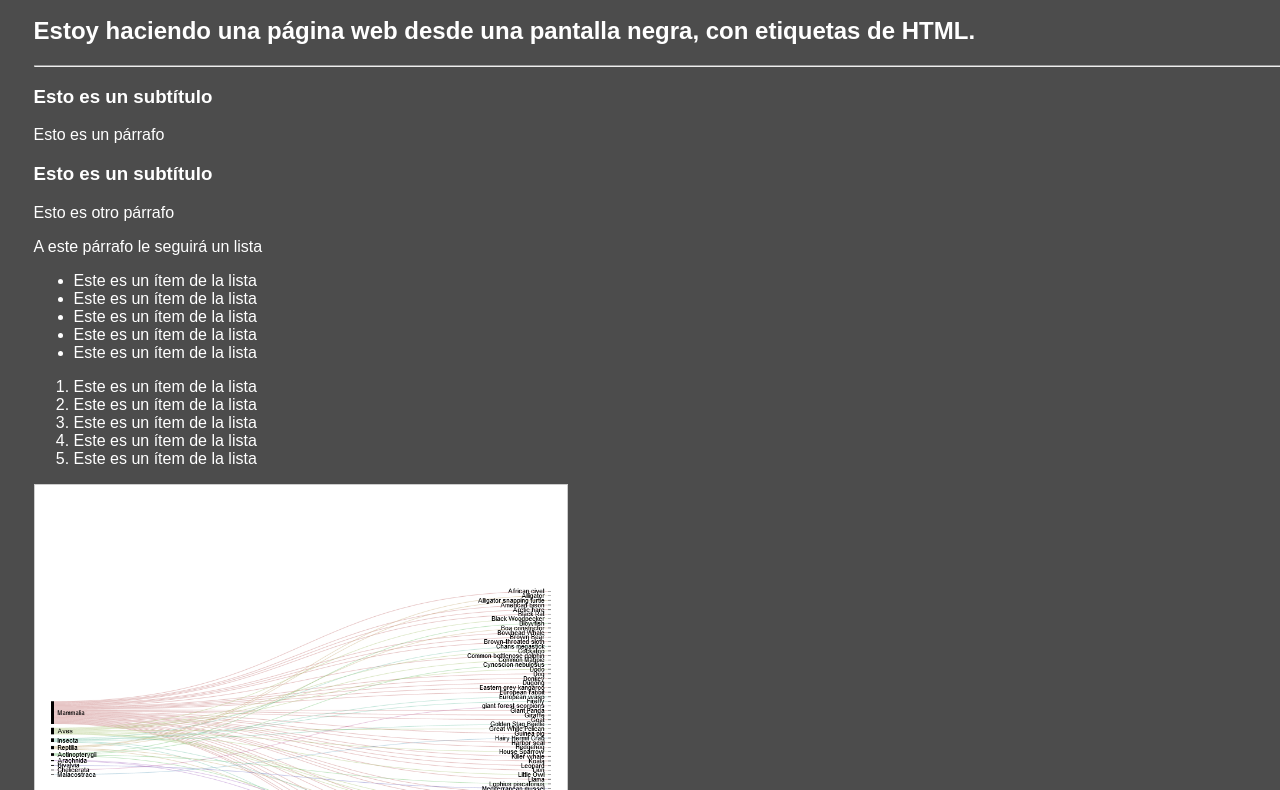
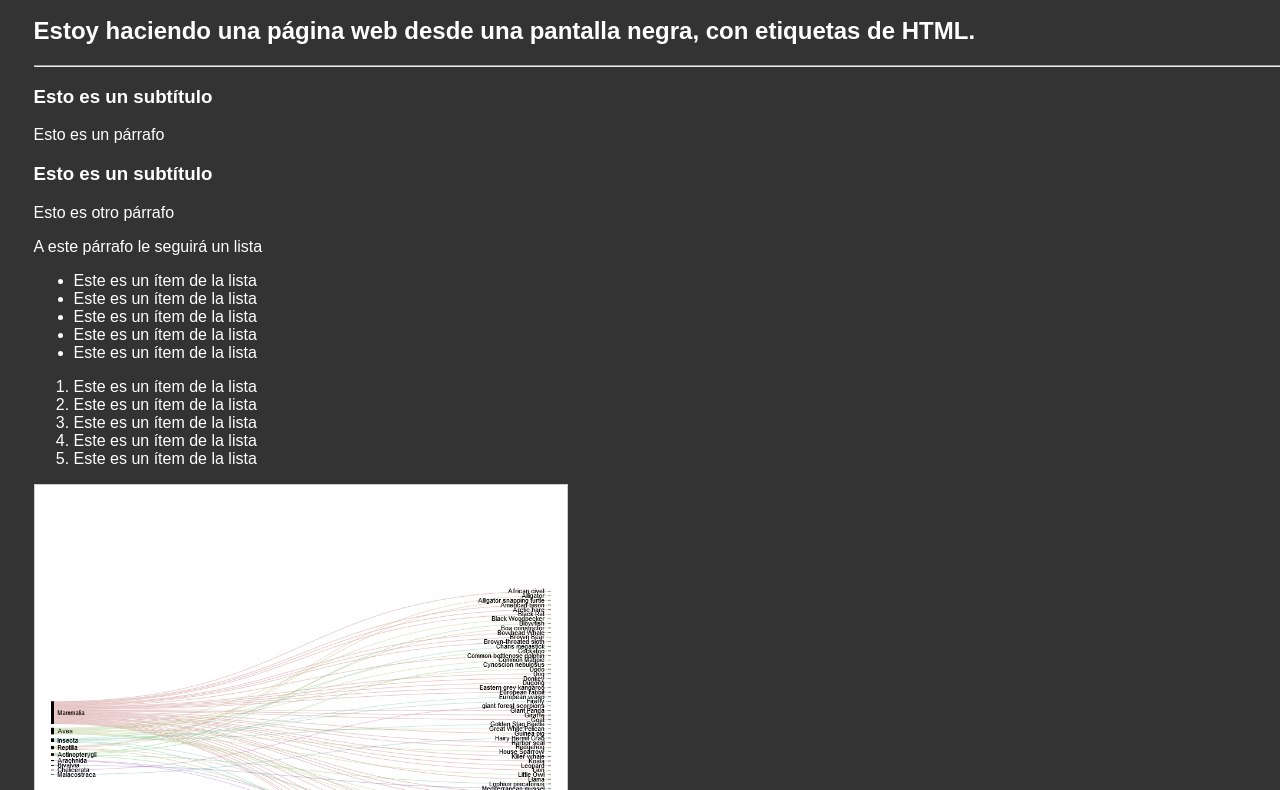
Before and after one commit to claudiaorrego/diplouc, a plain HTML site: page index.html in a window 1280 px wide. Shown: the part 136-926 px from the top of the page. Drawn offline with Linux system fonts and the light colour scheme; a web font is replaced by a local one.

Commit message:
Update estilo.css

```diff
--- a/estilo.css
+++ b/estilo.css
@@ -7,7 +7,8 @@ html,body{
 }
 
 body{
-  background:rgba(0,0,0,0.7);
+  background:#333;
+  /*background:rgba(0,0,0,0.7);*/
   padding:2%;
   font-family: 'Encode Sans Semi Condensed', sans-serif;
   font-size:1em;
```
